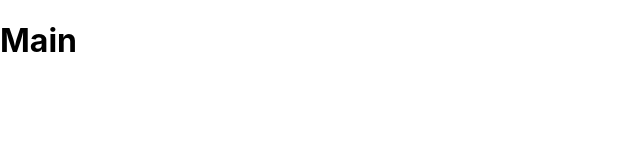
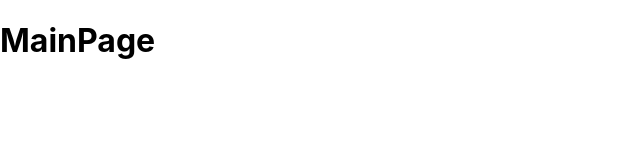
Before and after one commit to react-sprint/study-around-front, a React (Create React App) app in the folder client/: page / in a window 1280 px wide. Shown: the top 160 px of the page, without its empty margins (0-640 px from the left). Built offline with nearby package versions, Linux system fonts and the light colour scheme.

Commit message:
chore: Set up the Redux

```diff
--- a/client/package.json
+++ b/client/package.json
@@ -10,6 +10,7 @@
     "@types/node": "^12.0.0",
     "@types/react": "^16.9.53",
     "@types/react-dom": "^16.9.8",
+    "@types/react-redux": "^7.1.11",
     "@types/react-router-dom": "^5.1.6",
     "react": "^17.0.1",
     "react-dom": "^17.0.1",
@@ -17,8 +18,9 @@
     "react-router-dom": "^5.2.0",
     "react-scripts": "4.0.1",
     "redux-actions": "^2.6.5",
+    "redux-devtools-extension": "^2.13.8",
     "styled-components": "^5.2.1",
-    "typescript": "^4.0.3",
+    "typescript": "^4.1.2",
     "web-vitals": "^0.2.4"
   },
   "scripts": {
--- a/client/src/App.tsx
+++ b/client/src/App.tsx
@@ -1,13 +1,13 @@
 import React from 'react';
 import './App.css';
 import { BrowserRouter, Route, Switch } from 'react-router-dom';
-import Main from './pages/Main';
+import MainPage from './pages/MainPage';
 
 function App() {
   return (
     <BrowserRouter>
       <Switch>
-        <Route exact path="/" component={Main} />
+        <Route exact path="/" component={MainPage} />
       </Switch>
     </BrowserRouter>
   );
--- a/client/src/index.tsx
+++ b/client/src/index.tsx
@@ -3,11 +3,17 @@ import ReactDOM from 'react-dom';
 import './index.css';
 import App from './App';
 import reportWebVitals from './reportWebVitals';
+import { Provider } from 'react-redux';
+import { createStore } from 'redux';
+import { composeWithDevTools } from 'redux-devtools-extension';
+import rootReducer from './reducers';
+
+const store = createStore(rootReducer, composeWithDevTools());
 
 ReactDOM.render(
-  <React.StrictMode>
+  <Provider store={store}>
     <App />
-  </React.StrictMode>,
+  </Provider>,
   document.getElementById('root')
 );
 
--- a/client/src/pages/Main/index.tsx
+++ /dev/null
@@ -1,7 +0,0 @@
-import React from 'react';
-
-const Main = () => {
-  return <h1>Main</h1>;
-};
-
-export default Main;
--- /dev/null
+++ b/client/src/pages/MainPage/index.tsx
@@ -0,0 +1,7 @@
+import React from 'react';
+
+const MainPage = () => {
+  return <h1>MainPage</h1>;
+};
+
+export default MainPage;
--- /dev/null
+++ b/client/src/reducers/index.tsx
@@ -0,0 +1,5 @@
+import { combineReducers } from 'redux';
+
+const rootReducer = combineReducers({});
+
+export default rootReducer;
```
Also changed, not shown: 2 other files (tests, documents, lock files or other folders).
